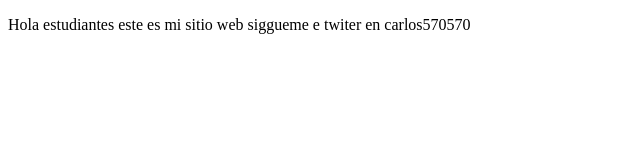
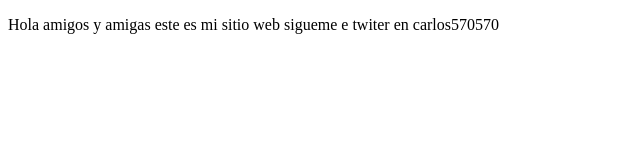
Before and after one commit to carloscruzado/proyectoDemoCursoPrework, a plain HTML site: page index.html in a window 1280 px wide. Shown: the full height of the page, 0-640 px from the left. Drawn offline with Linux system fonts and the light colour scheme.

```diff
--- a/index.html
+++ b/index.html
@@ -8,7 +8,7 @@
   </head>
   <body>
     <p>
-      Hola estudiantes este es mi sitio web siggueme e twiter en carlos570570
+      Hola amigos y amigas este es mi sitio web sigueme e twiter en carlos570570
     </p>
   </body>
 </html>
```
